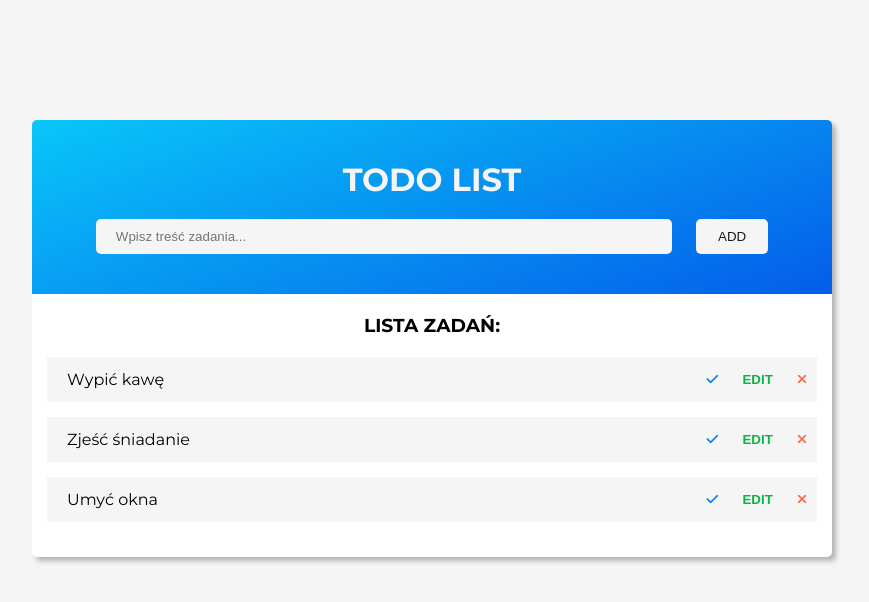
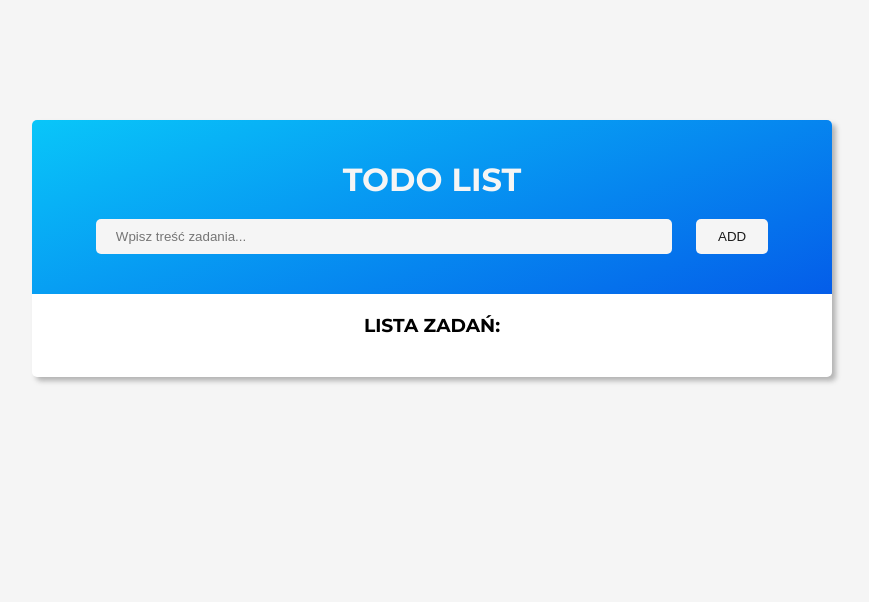
Before and after one commit to danielp345/ToDoListJS, a plain HTML site: page index.html in a window 1280 px wide. Shown: the whole page, without its empty margins (208-1077 px from the left). Drawn offline with Linux system fonts and the light colour scheme.

Commit message:
Update index.html

```diff
--- a/index.html
+++ b/index.html
@@ -26,27 +26,7 @@
             <h3>Lista zadań:</h3>
             <p class="error-info"></p>
             <ul>
-                <li data-id='test1'>Wypić kawę
-                    <div class="tools">
-                        <button class="complete"><i class="fas fa-check"></i></button>
-                        <button class="edit">EDIT</button>
-                        <button class="delete"><i class="fas fa-times"></i></button>
-                    </div>
-                </li>
-                <li data-id='test2'>Zjeść śniadanie
-                    <div class="tools">
-                        <button class="complete"><i class="fas fa-check"></i></button>
-                        <button class="edit">EDIT</button>
-                        <button class="delete"><i class="fas fa-times"></i></button>
-                    </div>
-                </li>
-                <li data-id='test3'>Umyć okna
-                    <div class="tools">
-                        <button class="complete"><i class="fas fa-check"></i></button>
-                        <button class="edit">EDIT</button>
-                        <button class="delete"><i class="fas fa-times"></i></button>
-                    </div>
-                </li>
+
             </ul>
         </div>
     </div>
```
